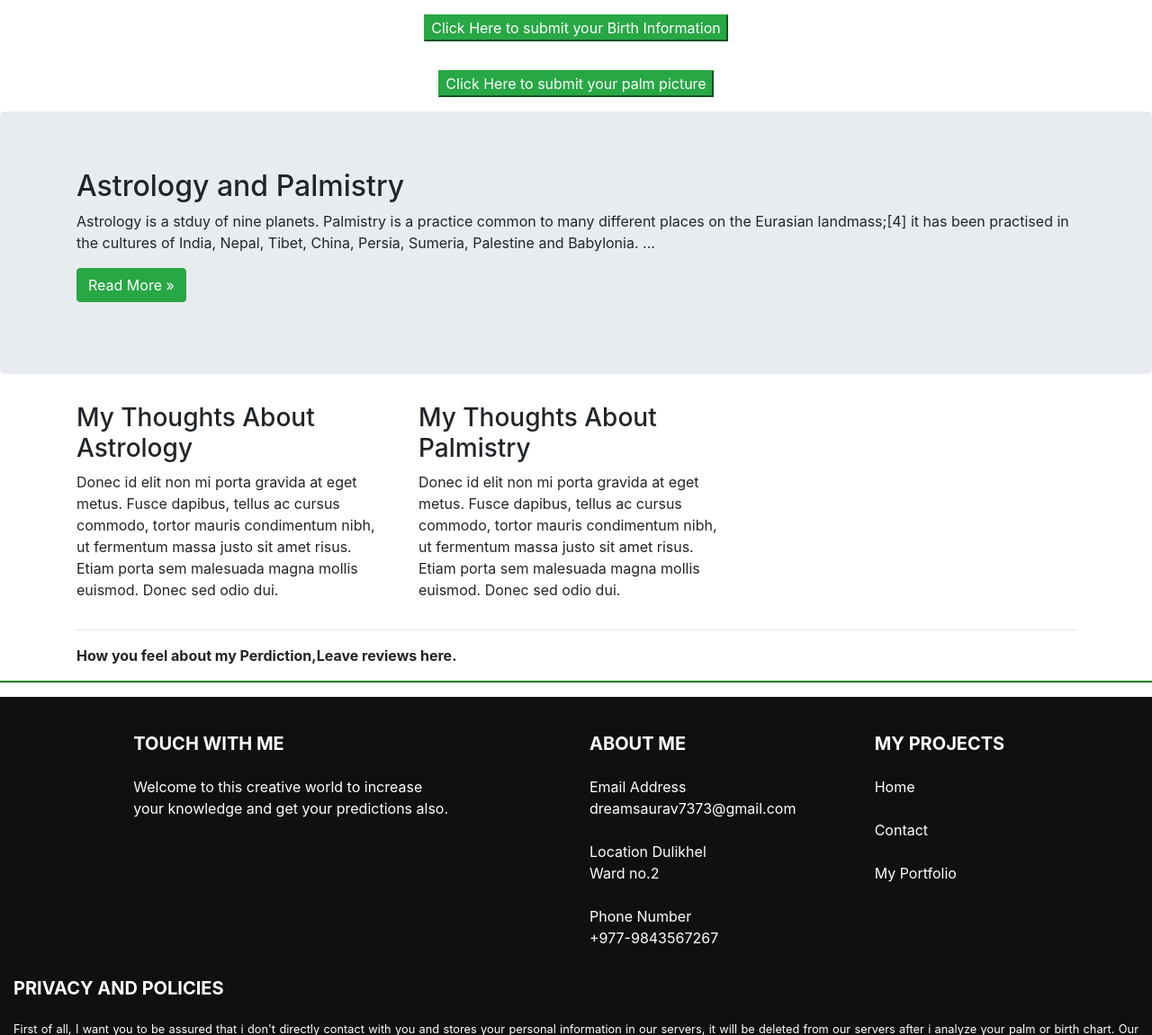
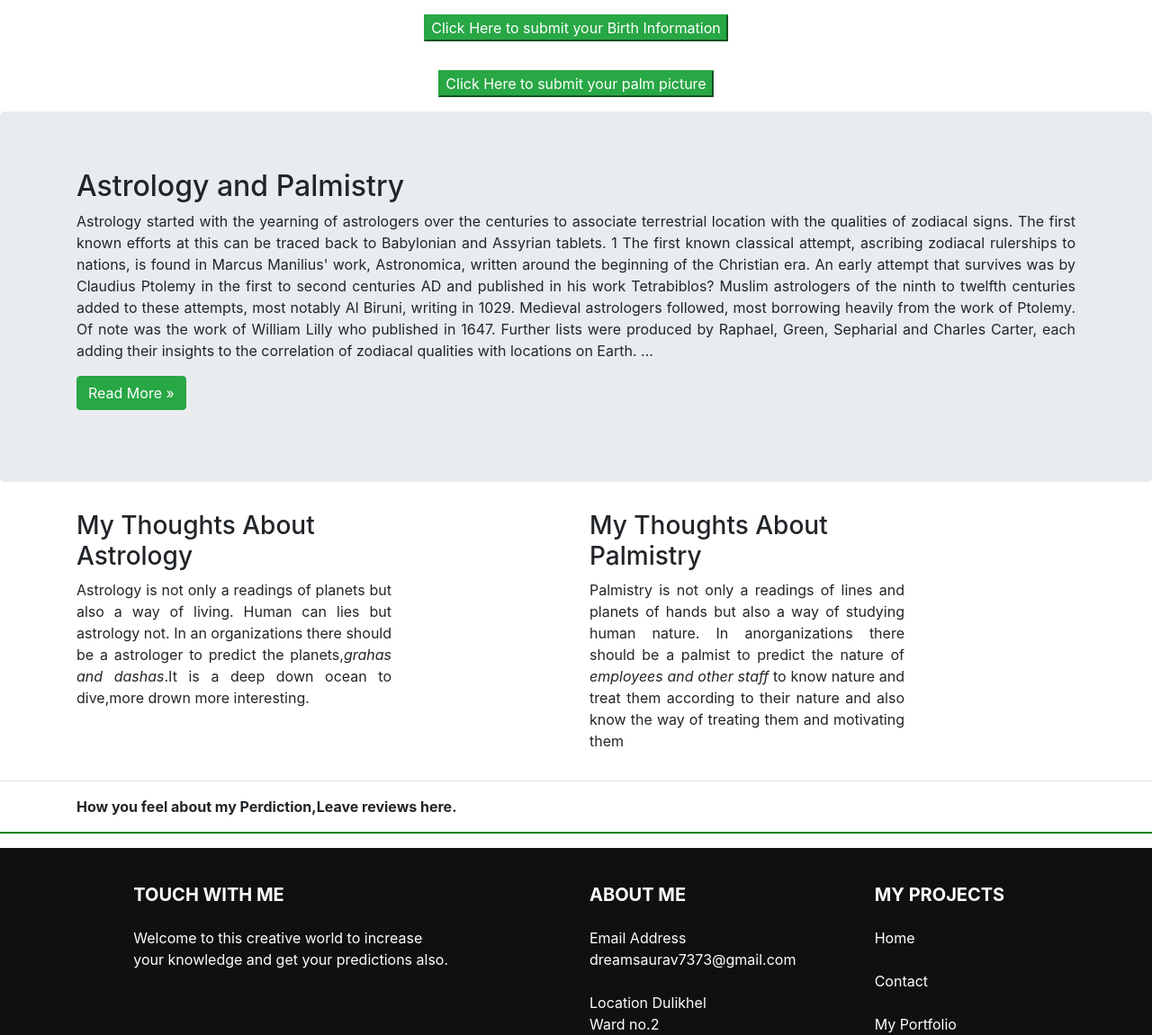
Before and after one commit to Saurav7373/mywsite, a Django app: page /pweb/birth/ in a window 1280 px wide. Shown: the part 66-1217 px from the top of the page at 90% size. Run offline with Django 3.2, Linux system fonts and the light colour scheme; some libraries are stand-ins or nearby versions.

Commit message:
My website

```diff
--- a/pweb/templates/pweb/birth.html
+++ b/pweb/templates/pweb/birth.html
@@ -120,22 +120,35 @@
 #more {display: none;}
 
 
+
+
+
+
+
+
+
+
+
+
+
+
+
 </style>
 <center>
     <div class="container c6">
-        <button type="button" style="margin:auto;display:block" class="button  btn5 btn-success my-3"
-                data-toggle="modal" data-target="#Modal"
+        <button class="button  btn5 btn-success my-3" data-target="#Modal" data-toggle="modal"
+                style="margin:auto;display:block" type="button"
         >
             <span> Click Here to submit your Birth Information </span>
         </button>
     </div>
 </center>
-<div class="modal fade" id="Modal" tabindex="-1" role="dialog" aria-labelledby="ModalLabel" aria-hidden="true">
+<div aria-hidden="true" aria-labelledby="ModalLabel" class="modal fade" id="Modal" role="dialog" tabindex="-1">
     <div class="modal-dialog">
         <div class="modal-content">
             <div class="modal-header">
                 <h5 class="modal-title" id="ModalLabel">Enter Your Birth Information Here</h5>
-                <button type="button" class="close" data-dismiss="modal" aria-label="Close">
+                <button aria-label="Close" class="close" data-dismiss="modal" type="button">
                     <span aria-hidden="true">&times;</span>
                 </button>
             </div>
@@ -144,45 +157,45 @@
                 {% csrf_token %}
                 <div class="form-group mx-2 my-3">
                     <label for="name">Name</label>
-                    <input type="text" id="name" name='name' placeholder="Write Your First Name" required>
+                    <input id="name" name='name' placeholder="Write Your First Name" required type="text">
                 </div>
 
                 <div class="form-group mx-2 my-3">
                     <label for="phone">Phone</label>
-                    <input type="number" id="phone" name='phone' placeholder="Write Your Phone Number" required>
+                    <input id="phone" name='phone' placeholder="Write Your Phone Number" required type="number">
                 </div>
 
                 <div class="form-group mx-2 my-3">
                     <label for="email">Email</label>
-                    <input type="email" id="email" name='email' placeholder="name@example.com" required>
+                    <input id="email" name='email' placeholder="name@example.com" required type="email">
                 </div>
                 <div class="form-group mx-2 my-3">
                     <label>Gender:</label>
-                    <input type="radio"
+                    <input checked="checked"
+                           id="mgender"
                            name="gender"
-                           id="mgender"
-                           checked="checked"/>
+                           type="radio"/>
                     <label for="mgender">Male</label>
 
-                    <input type="radio"
+                    <input id="fgender"
                            name="gender"
-                           id="fgender" required/>
+                           required type="radio"/>
                     <label for="fgender">Female</label>
 
-                    <input type="radio"
+                    <input id="ogender"
                            name="gender"
-                           id="ogender" required />
+                           required type="radio"/>
                     <label for="ogender">Others</label>
                 </div>
                 <div class="form-group mx-2 my-3">
 
                     <label for="dob">Date of Birth</label>
-                    <input type="datetime-local" name='dob' class="dob" id="dob" required>
+                    <input class="dob" id="dob" name='dob' required type="datetime-local">
                 </div>
                 <div class="form-group mx-2 my-3">
 
                     <label for="district">Choose Your Birth District</label>
-                    <select name="district" id="district" required>
+                    <select id="district" name="district" required>
                         <option value="">--Select District--</option>
                         <option value="Taplejung">Taplejung</option>
                         <option value="Panchthar">Panchthar</option>
@@ -279,7 +292,7 @@
                 </div>
                 <div class="form-group mx-2 my-3">
                     <label for="pro">Choose Your Birth Province </label>
-                    <select name="pro" id="pro" required>
+                    <select id="pro" name="pro" required>
                         <option value="">--Select province--</option>
                         <option value="">Province-1</option>
                         <option value="">Province-2</option>
@@ -303,13 +316,26 @@
 
 
 
+
+
+
+
+
+
+
+
+
+
+
+
+
                     </style>
-                    <textarea class="formfield" id="desc" rows="3"
-                              name="desc" placeholder="--Write Your Quires Clearly--"></textarea>
+                    <textarea class="formfield" id="desc" name="desc"
+                              placeholder="--Write Your Quires Clearly--" rows="3"></textarea>
 
                 </div>
                 <div class="modal-footer">
-                    <button type="submit" class="btn btn-primary">Submit</button>
+                    <button class="btn btn-primary" type="submit">Submit</button>
                 </div>
             </form>
         </div>
@@ -336,11 +362,24 @@ $('Modal').on('show.bs.modal', function (event) {
 
 
 
+
+
+
+
+
+
+
+
+
+
+
+
+
 </script>
 
 <center>
     <div class="container c6">
-        <button type="button" class="button  btn5 btn-success my-3" data-toggle="modal" data-target="#Modal1">
+        <button class="button  btn5 btn-success my-3" data-target="#Modal1" data-toggle="modal" type="button">
             <span> Click Here to submit your palm picture</span>
         </button>
     </div>
@@ -348,49 +387,49 @@ $('Modal').on('show.bs.modal', function (event) {
 
 
 <!-- Modal -->
-<div class="modal fade" id="Modal1" tabindex="-1" role="dialog" aria-labelledby="ModalLabel" aria-hidden="true">
+<div aria-hidden="true" aria-labelledby="ModalLabel" class="modal fade" id="Modal1" role="dialog" tabindex="-1">
     <div class="modal-dialog">
         <div class="modal-content">
             <div class="modal-header">
                 <h5 class="modal-title" id="ModalLabel1">Upload Your Palm Pictures </h5>
-                <button type="button" class="close" data-dismiss="modal" aria-label="Close">
+                <button aria-label="Close" class="close" data-dismiss="modal" type="button">
                     <span aria-hidden="true">&times;</span>
                 </button>
             </div>
-            <form action="{% url 'images' %}" method="POST" enctype="multipart/form-data">
+            <form action="{% url 'images' %}" enctype="multipart/form-data" method="POST">
                 {% csrf_token %}
                 <div class="modal-body">
                     <div class="form-group mx-2 my-3">
                         <label for="name">Name</label>
-                        <input type="text" id="name_u" name='name_u' placeholder="Write Your First Name" required>
+                        <input id="name_u" name='name_u' placeholder="Write Your First Name" required type="text">
                     </div>
 
                     <div class="form-group mx-2 my-3">
                         <label for="phone">Phone</label>
-                        <input type="number" id="phone_u" name='phone_u' placeholder="Write Your Phone Number" required>
+                        <input id="phone_u" name='phone_u' placeholder="Write Your Phone Number" required type="number">
                     </div>
 
                     <div class="form-group mx-2 my-3">
                         <label for="email">Email</label>
-                        <input type="email" id="email_u" name='email_u' placeholder="name@example.com" required>
+                        <input id="email_u" name='email_u' placeholder="name@example.com" required type="email">
                     </div>
                     <div class="form-group mx-2 my-3">
                         <label for="avatar">Upload Your right palm picture:</label>
 
-                        <input type="file"
-                               id="avatar" name="picture1" multiple
-                               accept="image/jpeg, image/svg,image/png, image/jpg" required>
+                        <input accept="image/jpeg, image/svg,image/png, image/jpg"
+                               id="avatar" multiple name="picture1"
+                               required type="file">
                         <div class="my-3">
 
                             <label for="avatar1">Upload Your left palm picture:</label>
 
-                            <input type="file"
-                                   id="avatar1" name="picture" multiple
-                                   accept="image/jpeg, image/svg,image/png, image/jpg" required>
+                            <input accept="image/jpeg, image/svg,image/png, image/jpg"
+                                   id="avatar1" multiple name="picture"
+                                   required type="file">
                         </div>
                         <div class="form-group my-3">
                             <label for="dob">Date of upload picture</label>
-                            <input type="datetime-local" name='dou' class="dob" id="dob1" required>
+                            <input class="dob" id="dob1" name='dou' required type="datetime-local">
                         </div>
                     </div>
 
@@ -404,14 +443,27 @@ $('Modal').on('show.bs.modal', function (event) {
                              vertical-align: middle;
                              }
 
+
+
+
+
+
+
+
+
+
+
+
+
+
                     </style>
-                    <textarea class="formfield" id="desc1" rows="3"
-                              name="desc1" placeholder="--Write Your Quires Clearly--"></textarea>
+                    <textarea class="formfield" id="desc1" name="desc1"
+                              placeholder="--Write Your Quires Clearly--" rows="3"></textarea>
 
                 </div>
 
                 <div class="modal-footer">
-                    <button type="submit" style="margin:auto;display:block" class="btn btn-success">Submit</button>
+                    <button class="btn btn-success" style="margin:auto;display:block" type="submit">Submit</button>
                 </div>
             </form>
 
@@ -419,75 +471,109 @@ $('Modal').on('show.bs.modal', function (event) {
     </div>
 </div>
 <!--</form>-->
+<style>
+div.d {
+              text-align: justify;
+              text-justify: inter-word;
+            }
 
+
+</style>
 <!-- Main jumbotron for a primary marketing message or call to action -->
 <div class="jumbotron">
     <div class="container">
         <h2 class="display-5">Astrology and Palmistry</h2>
-        <p>
-            Astrology is a stduy of nine planets. Palmistry is a practice common to many different places on
-            the
-            Eurasian landmass;[4] it has been practised in the cultures of India, Nepal, Tibet, China,
-            Persia,
-            Sumeria, Palestine and Babylonia. <span id="dots">...</span> <span id="more">
+        <div class="d">
+            <p>
+                Astrology started with the yearning of
+                astrologers over the centuries to associate terrestrial location with the
+                qualities of zodiacal signs. The first known efforts at this can be traced
+                back to Babylonian and Assyrian tablets. 1
+                The first known classical attempt, ascribing zodiacal rulerships to
+                nations, is found in Marcus Manilius' work, Astronomica, written around
+                the beginning of the Christian era. An early attempt that survives was by
+                Claudius Ptolemy in the first to second centuries AD and published in his
+                work Tetrabiblos? Muslim astrologers of the ninth to twelfth centuries
+                added to these attempts, most notably Al Biruni, writing in 1029. Medieval
+                astrologers followed, most borrowing heavily from the work of Ptolemy.
+                Of note was the work of William Lilly who published in 1647. Further
+                lists were produced by Raphael, Green, Sepharial and Charles Carter,
+                each adding their insights to the correlation of zodiacal qualities with
+                locations on Earth. <span id="dots">...</span> <span id="more">Human personality is infinitely intricate,
+            and delineating the
+            various aspects of a native's life from a horoscope is a complex
+            task. What is required is that we choose the right Astrological
+            System that helps us to generate the different horoscopes of
+            individuals born with very little time difference, and provide us
+            with the means of clearly analysing what is promised for various
+            aspects of the lives, of individuals born with a time difference of
+            say only a few seconds. And The main reason a person would have a palm reading is for guidance and support,
+            yet anxiety can creep in. A person wants to hear good news yet may feel apprehensive in case they are told
+            something they do not want to hear. The palm reader and client need to work together in order to establish
+            the confidence and trust necessary in the reading. It is important to find a good balance between the
+            positives and negatives in a person’s hand.</span>
 
-                    The acupuncturist Yoshiaki Omura describes its roots in Hindu astrology (known in Sanskrit as
-                    jyotish),
-                    Chinese Yijing (I Ching), and Roma fortune tellers.[5] Several thousand years ago, the Hindu sage
-                    Valmiki is thought[6] to have written a book comprising 567 stanzas, the title of which translates
-                    in
-                    English as The Teachings of Valmiki Maharshi on Male Palmistry.[6][7] From India, the art of
-                    palmistry
-                    spread to China, Tibet, Egypt, Persia and to other countries in Europe.[5][8]
 
-                    From India, palmistry progressed to Greece where Anaxagoras practiced it.[5] Aristotle (384–322
-                    B.C.E.)
-                    discovered a treatise on the subject of palmistry on an altar of Hermes, which he then presented to
-                    Alexander the Great (356–323 B.C.E.), who took great interest in examining the character of his
-                    officers
-                    by analyzing the lines on their hands.[9]
+            </p>
 
-                    During the Middle Ages the art of palmistry was actively suppressed by the Catholic Church as pagan
-                    superstition. In Renaissance magic, palmistry (known as "chiromancy") was classified as one of the
-                    seven
-                    "forbidden arts", along with necromancy, geomancy, aeromancy, pyromancy, hydromancy, and
-                    spatulamancy
-                    (scapulimancy).[10]
-
-        </p>
-        <p>
-            <button onclick="myFunction()" class="btn btn-success" id="myBtn">Read More &raquo;</button>
+            <p>
+                <button class="btn btn-success" id="myBtn" onclick="myFunction()">Read More &raquo;</button>
+        </div>
 
 
         </p>
     </div>
 </div>
+<style>
+ div.text {
+  text-align: justify;
+  text-justify: inter-word;
+}
+
+
+
+</style>
 
 <div class="container">
     <!-- Example row of columns -->
     <div class="row">
         <div class="col-md-4">
             <h3> My Thoughts About Astrology</h3>
-            <p>Donec id elit non mi porta gravida at eget metus. Fusce dapibus, tellus ac cursus commodo,
-                tortor
-                mauris condimentum nibh, ut fermentum massa justo sit amet risus. Etiam porta sem malesuada
-                magna
-                mollis euismod. Donec sed odio dui. </p>
+            <div class="text">
+                <p>Astrology is not only a readings of planets but also a way of living. Human can lies but astrology
+                    not.
+                    In an organizations there should be a astrologer to predict the planets,<i>grahas and dashas</i>.It
+                    is a
+                    deep down ocean to dive,more drown more interesting.</p>
+            </div>
 
         </div>
-        <div class="col-md-4">
+        <style>
+             div.a {
+              text-align: justify;
+              text-justify: inter-word;
+            }
+
+        </style>
+
+        <div class=" container-fluid col-md-4">
             <h3> My Thoughts About Palmistry</h3>
-            <p>Donec id elit non mi porta gravida at eget metus. Fusce dapibus, tellus ac cursus commodo,
-                tortor
-                mauris condimentum nibh, ut fermentum massa justo sit amet risus. Etiam porta sem malesuada
-                magna
-                mollis euismod. Donec sed odio dui. </p>
+            <div class="a">
+                <p>Palmistry is not only a readings of lines and planets of hands but also a way of studying human
+                    nature.
+                    In anorganizations there should be a palmist to predict the nature of <i>employees and other
+                        staff</i>
+                    to know nature and treat them according to their nature and also know the way of treating them and
+                    motivating
+                    them </p>
+            </div>
 
         </div>
 
     </div>
+</div>
 
-    <hr>
+<hr>
 
 
 </div> <!-- /container -->
@@ -496,13 +582,26 @@ $('Modal').on('show.bs.modal', function (event) {
 <div class="container">
 
     <style>
- .fb_iframe_widget {overflow: hidden;}
-div.fb-comments.fb_iframe_widget span {margin-bottom: -45px;}
+         .fb_iframe_widget {overflow: hidden;}
+        div.fb-comments.fb_iframe_widget span {margin-bottom: -45px;}
+
+
+
+
+
+
+
+
+
+
+
+
+
 
     </style>
     <p><b> How you feel about my Perdiction,Leave reviews here. </b></p>
-    <script async defer crossorigin="anonymous" src="https://connect.facebook.net/en_US/sdk.js#xfbml=1&version=v7.0"
-            nonce="COvqo6YB"></script>
+    <script async crossorigin="anonymous" defer nonce="COvqo6YB"
+            src="https://connect.facebook.net/en_US/sdk.js#xfbml=1&version=v7.0"></script>
     <div class="fb-comments" data-href="http://127.0.0.1:8000/pweb/birth/" data-numposts="5" data-width=""></div>
 </div>
 <script>
@@ -523,6 +622,13 @@ div.fb-comments.fb_iframe_widget span {margin-bottom: -45px;}
   }
 }
 
+
+
+
+
+
+
+
 </script>
 
 
```
Also changed, not shown: pweb/templates/pweb/base.html (+15 -15 lines), templates/base.html (+15 -5 lines).
